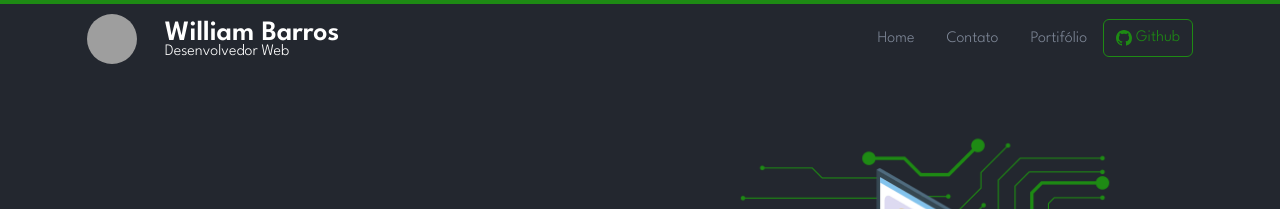
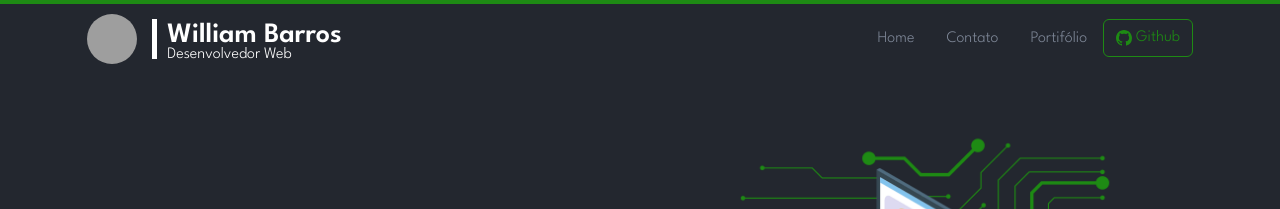
Before and after one commit to wsilvabarros/wsilvabarros.github.io, a Jekyll site: the page built from index.md, in a window 1280 px wide. Shown: the top 209 px of the page. Built offline with Jekyll 4.4.1, drawn with Linux system fonts in a browser that asks for light colours; grey boxes are pictures that could not be loaded.

Commit message:
Update style-main.css

```diff
--- a/assets/css/style-main.css
+++ b/assets/css/style-main.css
@@ -41,11 +41,11 @@
             justify-content: space-between;
         }
         .pos-logo{
-            padding-left: 10px;
-            /*border-left: 3px solid white;*/
-            display: flex;
-            flex-direction: column;
-            height: 45px;
+             padding-left: 10px;
+             border-left: 5px solid white;
+             display: flex;
+             flex-direction: column;
+             height: 40px;
         }
         .logo{
             width: 50px;
```
